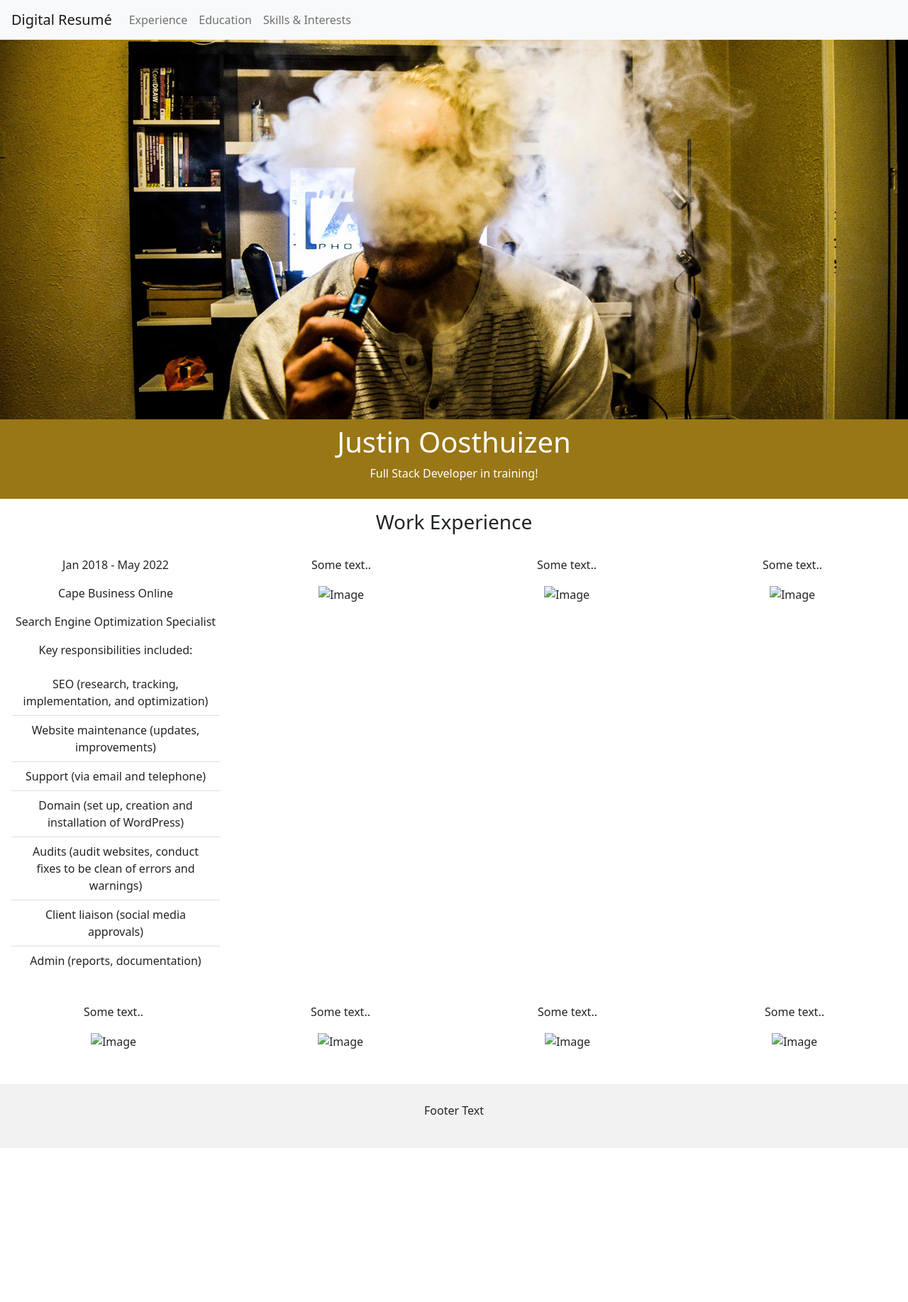
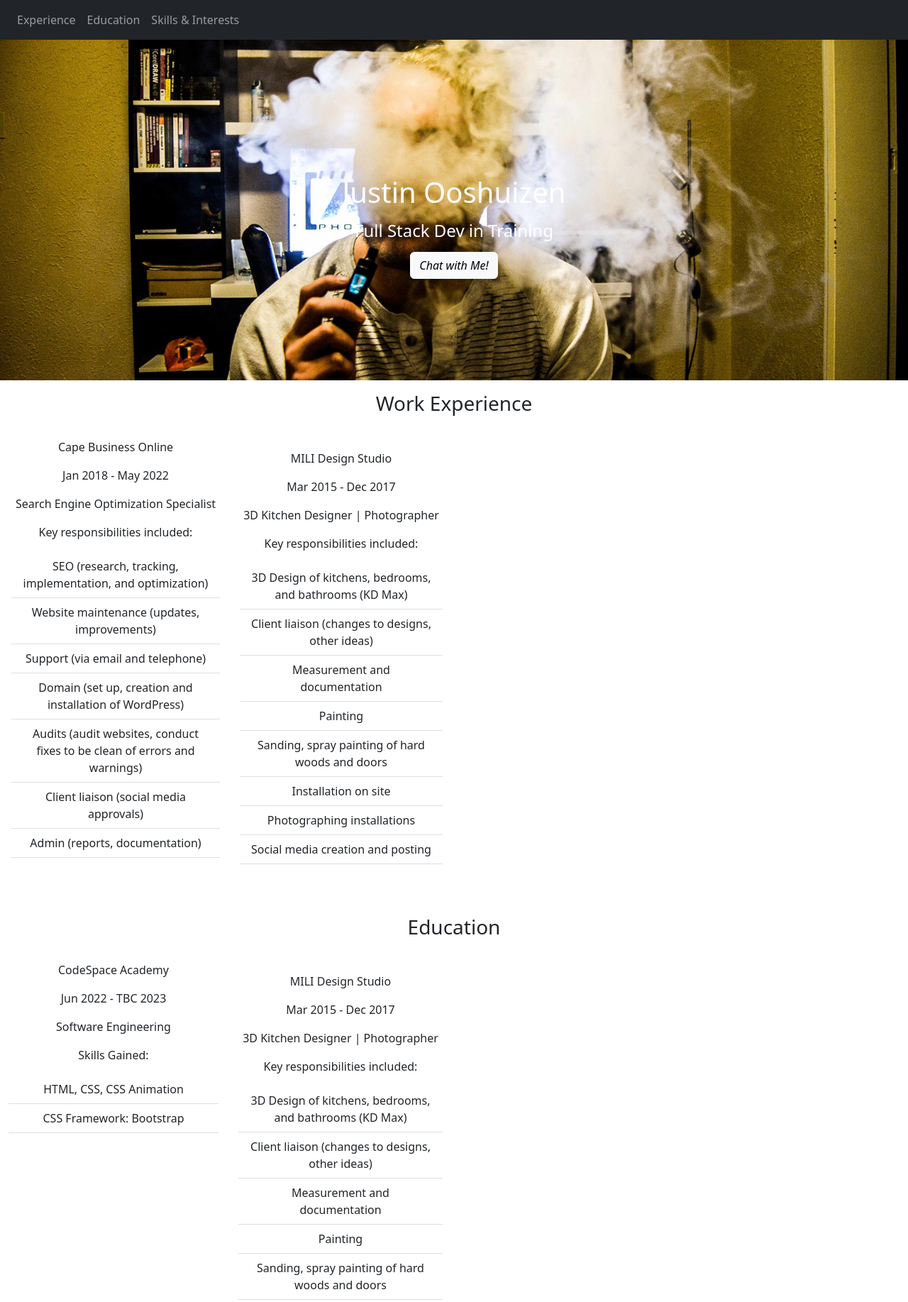
Before and after one commit to JustInTimez/digital-resume-final, a plain HTML site: page index-new.html in a window 1280 px wide. Shown: the top 1835 px of the page at 71% size. Before the commit the page ends 1618 px from the top, so only its background shows below. Drawn offline with nearby package versions, Linux system fonts and the light colour scheme.

Commit message:
New  nav
Better navbar added and some structural changes

```diff
--- a/index-new.html
+++ b/index-new.html
@@ -11,7 +11,7 @@
     <link rel="manifest" href="static/images/favicon/site.webmanifest">
     <title>Justin's Digital Resume v3.0 Built with Bootstrap!</title>
     <meta name="description"
-        content="Coded my own CV site with HTML and CSS! Picture control, media queries, Boootstrap, ...">
+        content="Coded my own CV site with HTML and CSS! Picture control, media queries, Bootstrap, ...">
     <!-- Bootstrap CSS -->
     <link href="https://cdn.jsdelivr.net/npm/bootstrap@5.2.0/dist/css/bootstrap.min.css" rel="stylesheet"
         integrity="sha384-gH2yIJqKdNHPEq0n4Mqa/HGKIhSkIHeL5AyhkYV8i59U5AR6csBvApHHNl/vI1Bx" crossorigin="anonymous">
@@ -20,48 +20,48 @@
 </head>
 
 <body>
-    <nav class="navbar navbar-expand-md navbar-light bg-light px-3">
-        <a class="navbar-brand">Digital Resumé</a>
-        <button class="navbar-toggler" type="button" data-toggle="collapse" data-target="#navbarText"
-            aria-controls="navbarText" aria-expanded="false" aria-label="Toggle navigation">
+    <header>
+        <!-- Navbar -->
+        <nav class="navbar navbar-expand-lg navbar-dark bg-dark">
+            <button class="navbar-toggler" type="button" data-bs-target="#navCollapse" data-bs-toggle="collapse"
+                aria-controls="navCollapse" aria-expanded="false" aria-label="Toggle navigation">
                 <span class="navbar-toggler-icon"></span>
             </button>
-        <div class="collapse navbar-collapse" id="navbarText">
-            <ul class="navbar-nav mr-auto">
-                <li class="nav-item active">
-                    <a class="nav-link" href="#">Experience</a>
+            <div class="collapse navbar-collapse" id="navCollapse">
+                <a class="navbar-brand" href="#"></a>
+                <ul class="navbar-nav">
+                    <li class="nav-item">
+                        <a class="nav-link" href="#exp-heading">Experience</a>
                     </li>
                     <li class="nav-item">
-                    <a class="nav-link" href="#">Education</a>
+                        <a class="nav-link" href="#education">Education</a>
                     </li>
                     <li class="nav-item">
-                    <a class="nav-link" href="#">Skills & Interests</a>
+                        <a class="nav-link" href="#skills">Skills & Interests</a>
                     </li>
                 </ul>
             </div>
+            </div>
         </nav>
-    <!-- My Hero photo -->
-    <div class="text-center bg-image rounded-3">
-        <img src="static/images/Me-1920.jpg" class="img-fluid" alt="Justin vaping?">
-        <div class="mask" style="background-color: #997716;">
-            <div class="d-flex justify-content-center align-items-center h-100 p-2">
-                <div class="jumbotron text-white">
-                    <div class="container text-center">
-                        <h1>Justin Oosthuizen</h1>
-                        <p>Full Stack Developer in training!</p>
+        <!-- Navbar END -->
+
+        <!-- Hero -->
+        <div class="jumbotron jumbotron-fluid text-center bg-light d-flex align-items-center justify-content-center">
+            <div class="container mt-5 ">
+                <h1 class="mb-3">Justin Ooshuizen</h1>
+                <h4 class="mb-3">Full Stack Dev in Training</h4>
+                <a class="btn btn-light" href="" role="button"><em>Chat with Me!</em></a>
             </div>
         </div>
-            </div>
-        </div>
-    </div>
-    <!-- My Hero photo END -->
+        <!-- Hero END -->
+    </header>
 
     <div class="container-fluid bg-3 text-center p-3">
-        <h3>Work Experience</h3><br>
+        <h3 id="exp-heading">Work Experience</h3><br>
         <div class="row">
             <div class="col-sm-3">
+                <p>Cape Business Online</p>
                 <p>Jan 2018 - May 2022</p>
-                <p>Cape Business Online</p>
                 <p>Search Engine Optimization Specialist</p>
                 <p class="keyResponsi">Key responsibilities included:</p>
                 <ul class="list-group list-group-flush">
@@ -73,45 +73,93 @@
                         warnings)</li>
                     <li class="list-group-item">Client liaison (social media approvals)</li>
                     <li class="list-group-item">Admin (reports, documentation)</li>
+                    <li class="list-group-item"></li>
                 </ul>
                 <!-- Thinking of adding CBOL logo with nofollow link through to website. Maybe.
                 <img src="" class="img-responsive" style="width:100%" alt="Image"> -->
             </div>
-            <div class="col-sm-3">
-                <p>Some text..</p>
-                <img src="" class="img-responsive" style="width:100%" alt="Image">
-            </div>
-            <div class="col-sm-3">
-                <p>Some text..</p>
-                <img src="" class="img-responsive" style="width:100%" alt="Image">
-            </div>
-            <div class="col-sm-3">
-                <p>Some text..</p>
-                <img src="" class="img-responsive" style="width:100%" alt="Image">
+            <div class="col-sm-3 p-3">
+                <p>MILI Design Studio</p>
+                <p>Mar 2015 - Dec 2017</p>
+                <p>3D Kitchen Designer | Photographer</p>
+                <p class="keyResponsi">Key responsibilities included:</p>
+                <ul class="list-group list-group-flush">
+                    <li class="list-group-item">3D Design of kitchens, bedrooms, and bathrooms (KD Max)</li>
+                    <li class="list-group-item">Client liaison (changes to designs, other ideas)</li>
+                    <li class="list-group-item">Measurement and documentation</li>
+                    <li class="list-group-item">Painting</li>
+                    <li class="list-group-item">Sanding, spray painting of hard woods and doors</li>
+                    <li class="list-group-item">Installation on site</li>
+                    <li class="list-group-item">Photographing installations</li>
+                    <li class="list-group-item">Social media creation and posting</li>
+                    <li class="list-group-item"></li>
+                </ul>
+                <!-- Thinking of adding MILI logo with link through to Facebook page. Maybe.
+                <img src="" class="img-responsive" style="width:100%" alt="Image"> -->
             </div>
         </div>
     </div><br>
 
     <div class="container-fluid bg-3 text-center">
+        <h3 id="education">Education</h3><br>
         <div class="row">
             <div class="col-sm-3">
-                <p>Some text..</p>
-                <img src="" class="img-responsive" style="width:100%" alt="Image">
+                <p>CodeSpace Academy</p>
+                <p>Jun 2022 - TBC 2023</p>
+                <p>Software Engineering</p>
+                <p class="keyResponsi">Skills Gained:</p>
+                <ul class="list-group list-group-flush">
+                    <li class="list-group-item">HTML, CSS, CSS Animation</li>
+                    <li class="list-group-item">CSS Framework: Bootstrap</li>
+                    <li class="list-group-item"></li>
+                    <!-- Include each skill once acquired -->
+                </ul>
             </div>
-            <div class="col-sm-3">
-                <p>Some text..</p>
-                <img src="" class="img-responsive" style="width:100%" alt="Image">
-            </div>
-            <div class="col-sm-3">
-                <p>Some text..</p>
-                <img src="" class="img-responsive" style="width:100%" alt="Image">
-            </div>
-            <div class="col-sm-3">
-                <p>Some text..</p>
-                <img src="" class="img-responsive" style="width:100%" alt="Image">
+            <div class="col-sm-3 p-3">
+                <p>MILI Design Studio</p>
+                <p>Mar 2015 - Dec 2017</p>
+                <p>3D Kitchen Designer | Photographer</p>
+                <p class="keyResponsi">Key responsibilities included:</p>
+                <ul class="list-group list-group-flush">
+                    <li class="list-group-item">3D Design of kitchens, bedrooms, and bathrooms (KD Max)</li>
+                    <li class="list-group-item">Client liaison (changes to designs, other ideas)</li>
+                    <li class="list-group-item">Measurement and documentation</li>
+                    <li class="list-group-item">Painting</li>
+                    <li class="list-group-item">Sanding, spray painting of hard woods and doors</li>
+                    <li class="list-group-item">Installation on site</li>
+                    <li class="list-group-item">Photographing installations</li>
+                    <li class="list-group-item">Social media creation and posting</li>
+                    <li class="list-group-item"></li>
+                </ul>
+                <!-- Thinking of adding MILI logo with link through to Facebook page. Maybe.
+                <img src="" class="img-responsive" style="width:100%" alt="Image"> -->
             </div>
         </div>
-    </div><br><br>
+    </div><br>
+    <div class="container-fluid bg-3 text-center">
+        <h3 id="skills">Skills and Interests</h3><br>
+        <div class="row">
+            <div class="col-sm-3">
+                <p class="">I am fully computer literate, and I have worked with multiple computer programs ranging from
+                    Microsoft products (Excel, Word) to Adobe design programs. I am also proficient with Windows 10, and
+                    previous versions. I can work under pressure and within a fast, ever-changing environment. I am a
+                    team player, and my personality allows me to easily converse and deal with different kinds of
+                    people. I have great knowledge of HTML, CSS (animation, too!), Bootstrap and little PHP. I have
+                    worked a lot on WordPress websites and understand the setup and functionality of these types of
+                    websites. I am a great listener, an empath who loves to assist others in any way I am able to.</p>
+                <p class="keyResponsi">Key responsibilities included:</p>
+                <ul class="list-group list-group-flush">
+                    <li class="list-group-item">SEO (research, tracking, implementation, and optimization)</li>
+                    <li class="list-group-item">Website maintenance (updates, improvements)</li>
+                    <li class="list-group-item">Support (via email and telephone)</li>
+                    <li class="list-group-item">Domain (set up, creation and installation of WordPress)</li>
+                    <li class="list-group-item">Audits (audit websites, conduct fixes to be clean of errors and
+                        warnings)</li>
+                    <li class="list-group-item">Client liaison (social media approvals)</li>
+                    <li class="list-group-item">Admin (reports, documentation)</li>
+                    <li class="list-group-item"></li>
+                </ul>
+            </div>
 
             <footer class="container-fluid text-center">
                 <p>Footer Text</p>
--- a/static/css/style-new.css
+++ b/static/css/style-new.css
@@ -17,3 +17,16 @@ footer {
   background-color: #f2f2f2;
   padding: 25px;
 }
+
+.jumbotron {
+  color: white;
+  background-image: url("/static/images/Me-1920.jpg");
+  background-position: center;
+  background-repeat: no-repeat;
+  background-size: cover;
+  height: 480px;
+}
+
+.navbar .navbar-nav .nav-link:hover {
+  color: #e2b539;
+}
```
Lines whose indentation alone changed are shown as unchanged.
